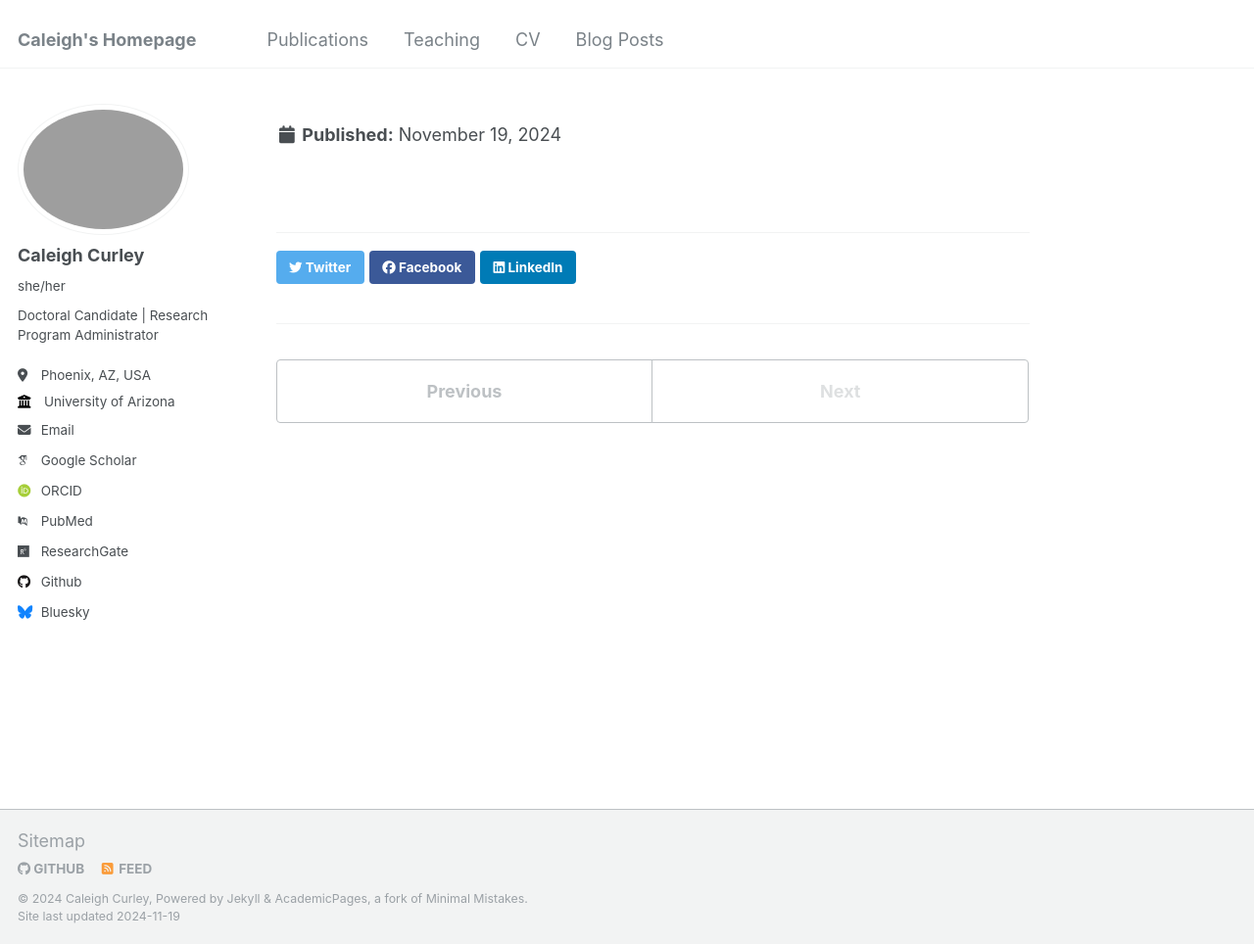
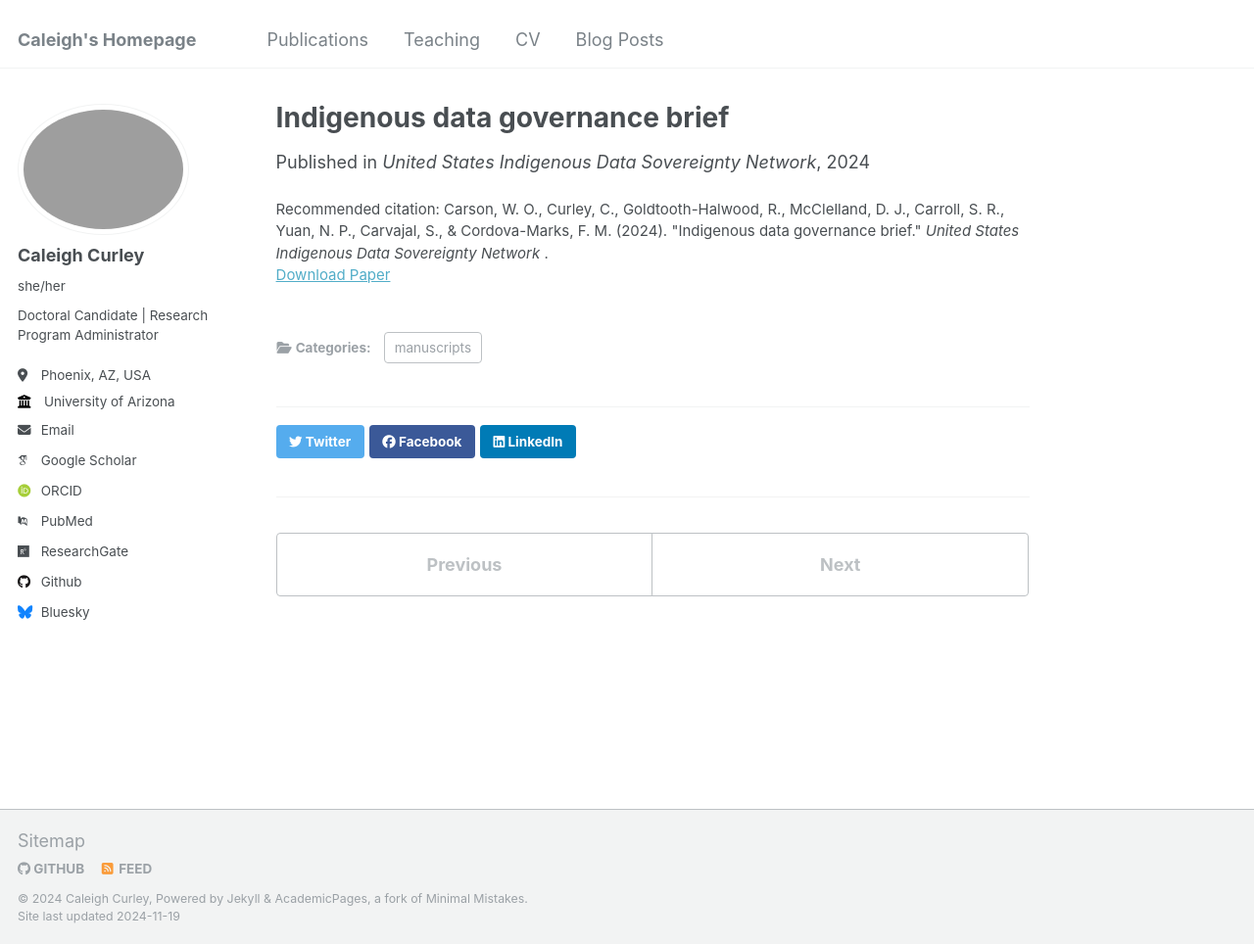
Before and after one commit to caleighcurley/Caleigh-Curley, a Jekyll site: the page built from _publications/2010-10-01-paper-title-number-2.md, in a window 1280 px wide and 964 px high. Shown: the whole window at 98% size. Built offline with Jekyll 4.4.1, drawn with Linux system fonts in a browser that asks for light colours; some web fonts are replaced; part of the change alters nothing that is shown.

Commit message:
Update 2010-10-01-paper-title-number-2.md

```diff
--- a/_publications/2010-10-01-paper-title-number-2.md
+++ b/_publications/2010-10-01-paper-title-number-2.md
@@ -5,6 +5,6 @@ category: manuscripts
 permalink: /publication/2010-10-01-paper-title-number-2
 date: 2024-04-01
 venue: 'United States Indigenous Data Sovereignty Network'
-paperurl: url: 'files/Indigenous-Data-Governance-Brief-FINAL.pdf'
+paperurl: 'https://usindigenousdatanetwork.org/2024/10/15/new-indigenous-data-governance-brief-outlines-strategies-for-advancing-indigenous-data-sovereignty/'
 citation: 'Carson, W. O., Curley, C., Goldtooth-Halwood, R., McClelland, D. J., Carroll, S. R., Yuan, N. P., Carvajal, S., & Cordova-Marks, F. M. (2024). &quot;Indigenous data governance brief.&quot; <i>United States Indigenous Data Sovereignty Network </i>.'
 ---
```
